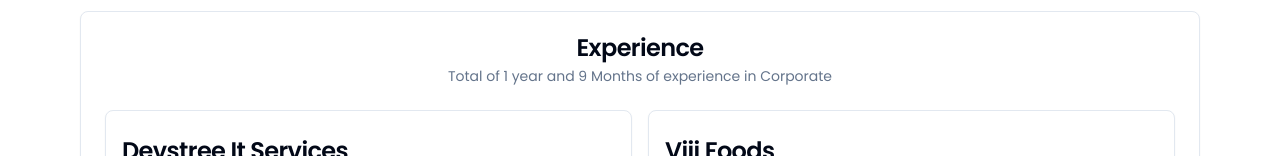
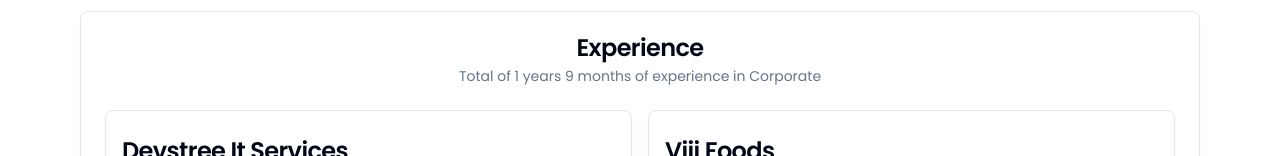
Before and after one commit to RudraPandyaa/Portfolio, a Next.js app: page / in a window 1280 px wide. Shown: the part 866-1022 px from the top of the page. Built offline with nearby package versions, Linux system fonts and the light colour scheme.

Commit message:
feat: made the total corporate experience dynamic

```diff
--- a/src/components/modules/BentoGrid/BentoGrid.tsx
+++ b/src/components/modules/BentoGrid/BentoGrid.tsx
@@ -6,37 +6,12 @@ import {
   CardHeader,
   CardTitle,
 } from "@/components/ui/card";
+import totalCorporateExperience from "@/lib/calculateTotalExperience";
 
 import dayjs from "dayjs";
 
 const BentoGrid = () => {
-  // const currentDate = new Date();
-
-  // const startDate = new Date("April 2023");
-
-  // const monthsDiff =
-  //   (currentDate.getFullYear() - startDate.getFullYear()) * 12 +
-  //   currentDate.getMonth() -
-  //   startDate.getMonth();
-
-  // const years = Math.floor(monthsDiff / 12);
-  // const remainingMonths = monthsDiff % 12;
-
-  //TODO: FIX THIS CALCULATION
-
-  const currentDate = dayjs();
-
-  const startDate = dayjs("2023-04-01");
-
-  const monthsDiff = currentDate.diff(startDate, "month");
-
-  const years = Math.floor(monthsDiff / 12);
-  const remainingMonths = monthsDiff % 12;
-
-  const experienceText = `Total of ${years} years and ${remainingMonths} months of experience in Corporate`;
-
-  console.log("years", years);
-  console.log("remainingMonths", remainingMonths);
+  const totalExpText = totalCorporateExperience();
 
   return (
     <UiWrapper>
@@ -46,9 +21,7 @@ const BentoGrid = () => {
           <Card className="w-full h-full">
             <CardHeader className="text-center">
               <CardTitle>Experience</CardTitle>
-              <CardDescription>
-                Total of 1 year and 9 Months of experience in Corporate
-              </CardDescription>
+              <CardDescription>{totalExpText}</CardDescription>
             </CardHeader>
             <div className="grid grid-cols-2 gap-4 px-6 pb-4">
               <Card className="px-2 py-5">
@@ -70,7 +43,7 @@ const BentoGrid = () => {
                   Viji Foods
                 </CardTitle>
                 <CardDescription className="px-2 py-2">
-                  Customer Service Team Lead | Jan 2022 - Nov 2022 <br />
+                  Team Lead Customer Service | Jan 2022 - Nov 2022 <br />
                 </CardDescription>
               </Card>
             </div>
--- /dev/null
+++ b/src/lib/calculateTotalExperience.tsx
@@ -0,0 +1,62 @@
+import dayjs from "dayjs";
+
+const data = {
+  vijiFoods: {
+    joiningDate: dayjs("2022-01-01"),
+    leavingDate: dayjs("2022-11-01"),
+  },
+  devstree: {
+    joiningDate: dayjs("2023-04-01"),
+    leavingDate: dayjs(),
+  },
+};
+
+export default function totalCorporateExperience() {
+  const currentDate = dayjs();
+
+  const vijiFoodsJoiningDate = dayjs("2022-01-01");
+
+  const vijiFoodsLeavingDate = dayjs("2022-11-01");
+
+  const totalExpInVijiFoods = vijiFoodsLeavingDate.diff(
+    vijiFoodsJoiningDate,
+    "month"
+  );
+
+  //Including the current month in experience
+  const VijiFoodsExp = totalExpInVijiFoods + 1;
+
+  const joiningDateInDevstree = dayjs("2023-04-01");
+
+  const totalExpInDevstreeinMonths = currentDate.diff(
+    joiningDateInDevstree,
+    "month"
+  );
+
+  // console.log("totalExpInDevstreeinMonths", totalExpInDevstreeinMonths);
+
+  //Including the current month in experience
+  const devstreeExp = totalExpInDevstreeinMonths + 1;
+
+  // console.log("devstreeExp", devstreeExp);
+
+  function addMonthsAndFormat(months1: any, months2: any) {
+    const resultDate = dayjs().add(months1 + months2, "month");
+
+    const years = resultDate.diff(dayjs(), "year");
+    const remainingMonths = resultDate.diff(
+      dayjs().add(years, "year"),
+      "month"
+    );
+
+    console.log(`${years} years ${remainingMonths} months`);
+
+    return `${years} years ${remainingMonths} months`;
+  }
+
+  const resp = addMonthsAndFormat(VijiFoodsExp, devstreeExp);
+
+  console.log("resp", resp);
+
+  return `Total of ${resp} of experience in Corporate`;
+}
```
Also changed, not shown: src/lib/backup.tsx (+8 -0 lines).
